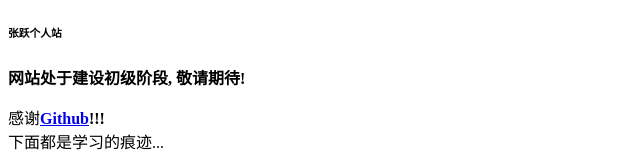
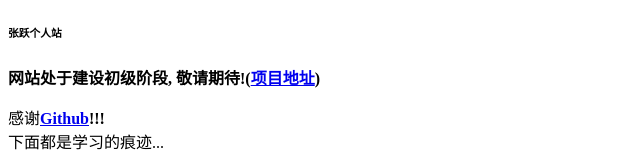
Before and after one commit to ZYOctopuszy/ZYOctopuszy.github.io, a plain HTML site: page index.html in a window 1280 px wide. Shown: the part 257-417 px from the top of the page, without its empty margins (0-640 px from the left). Drawn offline with Linux system fonts and the light colour scheme.

Commit message:
Update index.html

```diff
--- a/index.html
+++ b/index.html
@@ -12,7 +12,7 @@
     <h4>张跃个人站</h4>
     <h5>张跃个人站</h5>
     <h6>张跃个人站</h6>
-    <p><b>网站处于建设初级阶段, 敬请期待!</b></p>
+    <p><b>网站处于建设初级阶段, 敬请期待!(<a href="https://github.com/ZYOctopuszy/ZYOctopuszy.github.io">项目地址</a>)</b></p>
     <p>感谢<b><u><a href="https://github.com" target="_bla  nk">Github</a></u>!!!</b><br>下面都是学习的痕迹...</p>
 
     <a href="常见文本标签.html">1.常见文本标签</a>
```
